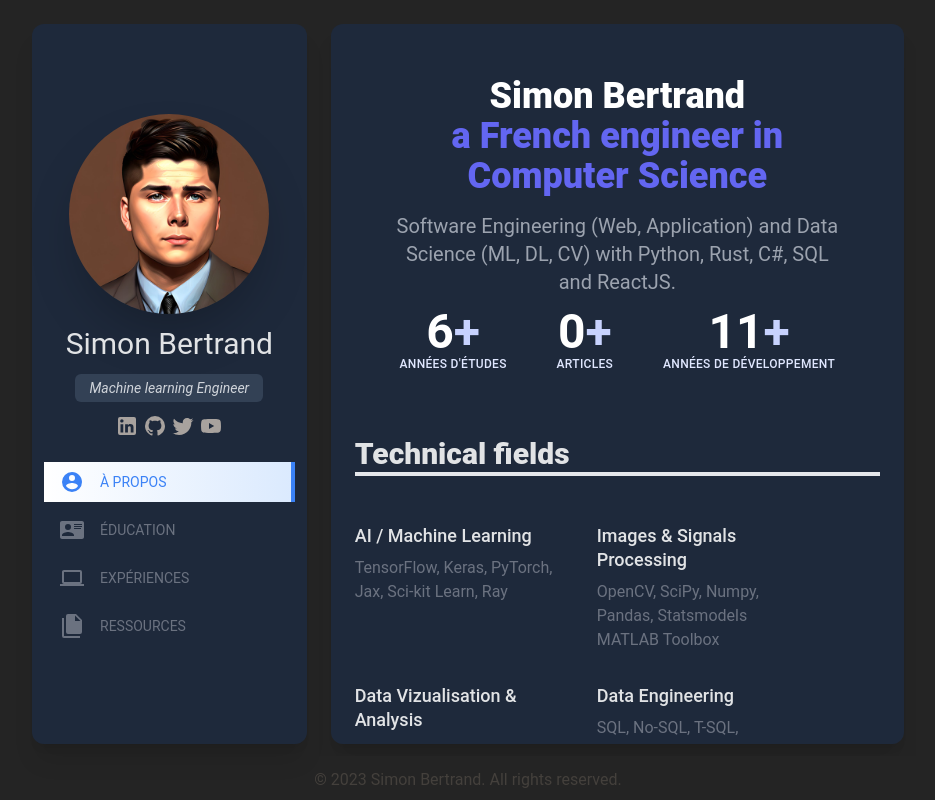
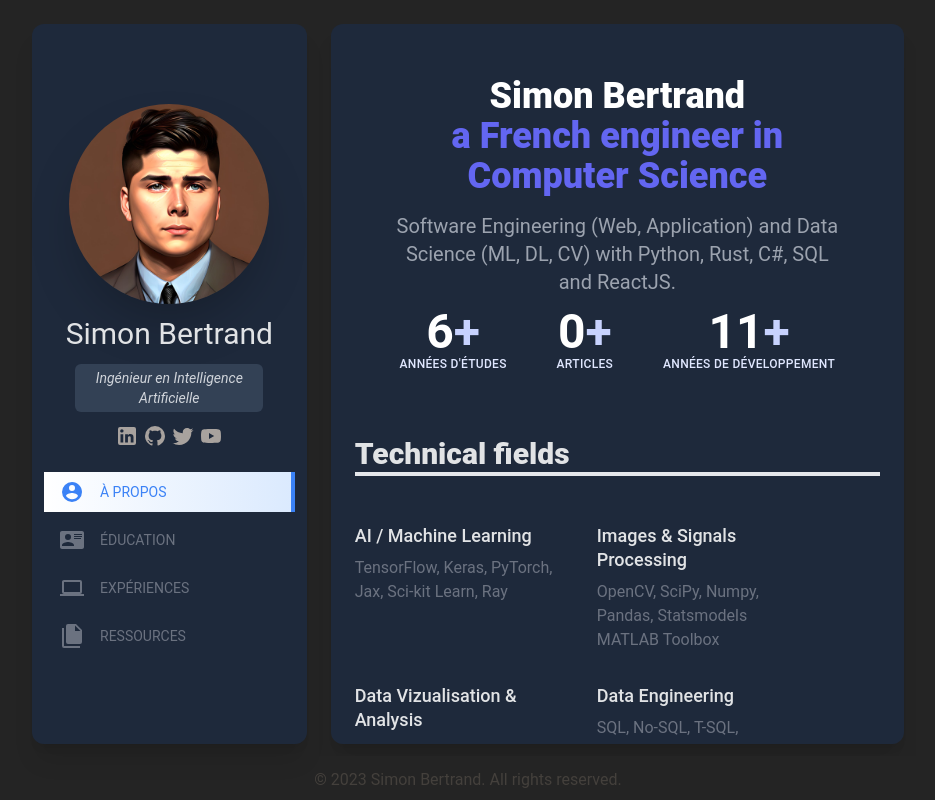
Before and after one commit to Simon-Bertrand/simon-bertrand.github.io, a React (Vite) app: page / in a window 1280 px wide. Shown: the whole page, without its empty margins (172-1107 px from the left). Built offline with nearby package versions, Linux system fonts and the light colour scheme.

Commit message:
Update main.tsx

```diff
--- a/src/main.tsx
+++ b/src/main.tsx
@@ -17,7 +17,7 @@ function App() {
           <div className='w-full'>
             <img src="avatar.jpg" alt="Simon Bertrand" title="Simon Bertrand Photo" className="avatar" />
             <h1 className="title">Simon Bertrand</h1>
-            <h5 className="subtitle">Machine learning Engineer</h5>
+            <h5 className="subtitle">Ingénieur en Intelligence Artificielle</h5>
             <div className="flex text-stone-400 justify-center gap-1 pt-3">
             {
               SocialMedias.map(x => {
```
